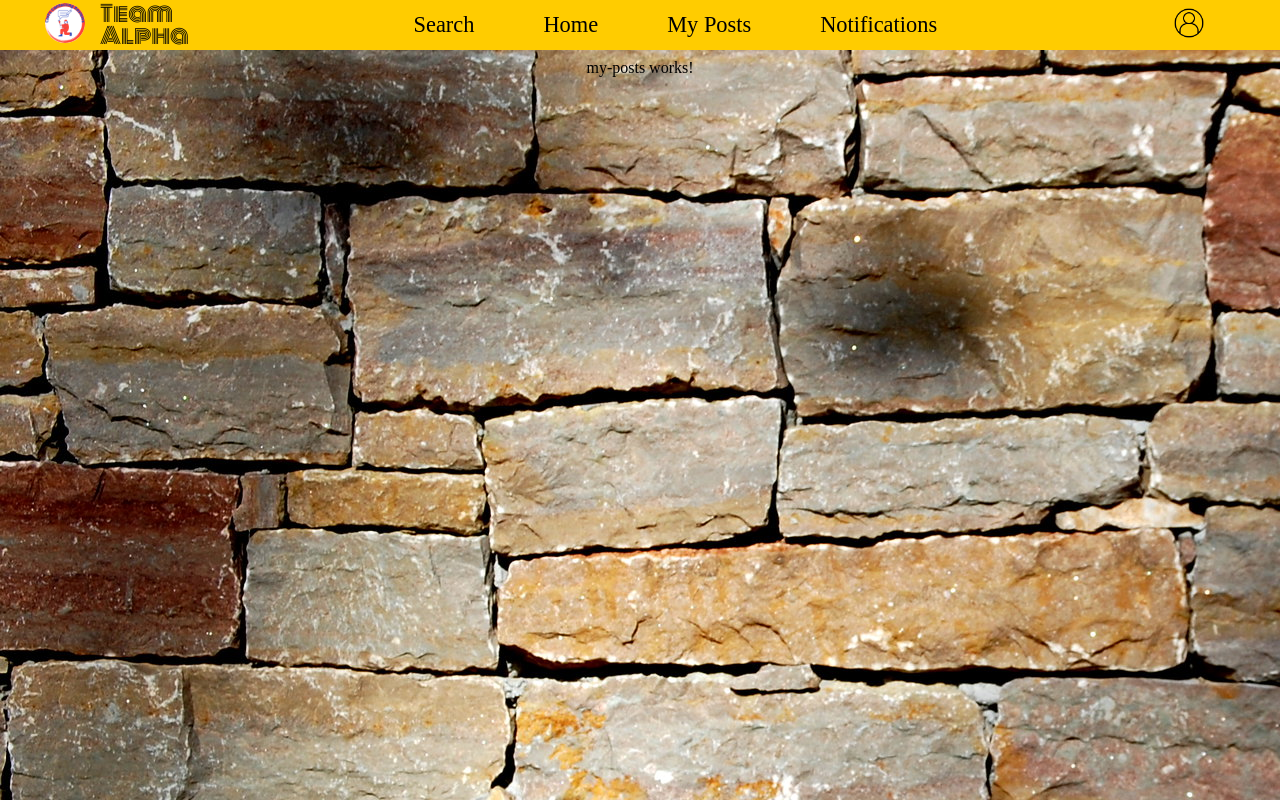
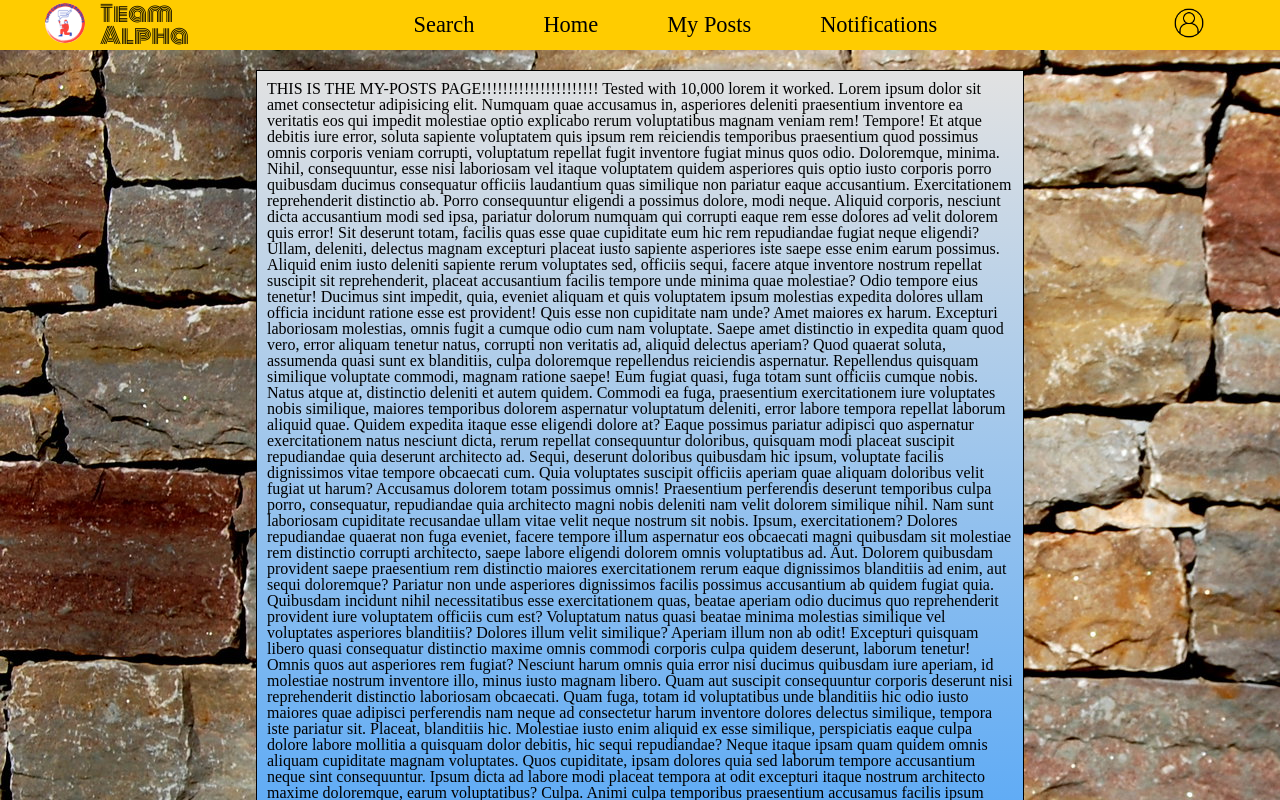
Before and after one commit to aloostrom-ecpi/cis480-capstone, an Angular app: page /my-posts in a window 1280 px wide. Shown: the top 800 px of the page. Built offline with nearby package versions, Linux system fonts and the light colour scheme.

Commit message:
styling changes and added body to my-posts

```diff
--- a/src/app/components/my-posts/my-posts.component.css
+++ b/src/app/components/my-posts/my-posts.component.css
@@ -1,8 +1,12 @@
 main {
-    width: 100vw;
-    height: 100%;
-    display: flex; /* next two lines used for centering content on page - Steve Woods */
-    justify-content: center;
-    margin-top: 10px;
-    overflow: hidden;
-  }
+  padding: 10px; /* used to format main tag on screen */
+  margin-left: 20%;
+  margin-right: 20%;
+  margin-top: 20px;
+  margin-bottom: 10%;
+  display: flex; /* next two lines to center content */
+  justify-content: center;
+  overflow: hidden;
+  background: linear-gradient(#e2e2e2, dodgerblue);
+  border: black solid .12rem;
+}
--- a/src/app/components/my-posts/my-posts.component.html
+++ b/src/app/components/my-posts/my-posts.component.html
@@ -1,3 +1,110 @@
 <main><!--put inside of main tag for purpose of CSS - Steve Woods-->
-    <p>my-posts works!</p>
+    <p> <!-- ADDED MORE CONTENT SO IT CAN BE STYLED - STEVE WOODS-->
+        THIS IS THE MY-POSTS PAGE!!!!!!!!!!!!!!!!!!!!!!
+        Tested with 10,000 lorem it worked. Lorem ipsum dolor sit amet consectetur
+        adipisicing elit. Numquam quae accusamus in, asperiores deleniti
+        praesentium inventore ea veritatis eos qui impedit molestiae optio
+        explicabo rerum voluptatibus magnam veniam rem! Tempore! Et atque debitis
+        iure error, soluta sapiente voluptatem quis ipsum rem reiciendis
+        temporibus praesentium quod possimus omnis corporis veniam corrupti,
+        voluptatum repellat fugit inventore fugiat minus quos odio. Doloremque,
+        minima. Nihil, consequuntur, esse nisi laboriosam vel itaque voluptatem
+        quidem asperiores quis optio iusto corporis porro quibusdam ducimus
+        consequatur officiis laudantium quas similique non pariatur eaque
+        accusantium. Exercitationem reprehenderit distinctio ab. Porro
+        consequuntur eligendi a possimus dolore, modi neque. Aliquid corporis,
+        nesciunt dicta accusantium modi sed ipsa, pariatur dolorum numquam qui
+        corrupti eaque rem esse dolores ad velit dolorem quis error! Sit deserunt
+        totam, facilis quas esse quae cupiditate eum hic rem repudiandae fugiat
+        neque eligendi? Ullam, deleniti, delectus magnam excepturi placeat iusto
+        sapiente asperiores iste saepe esse enim earum possimus. Aliquid enim
+        iusto deleniti sapiente rerum voluptates sed, officiis sequi, facere atque
+        inventore nostrum repellat suscipit sit reprehenderit, placeat accusantium
+        facilis tempore unde minima quae molestiae? Odio tempore eius tenetur!
+        Ducimus sint impedit, quia, eveniet aliquam et quis voluptatem ipsum
+        molestias expedita dolores ullam officia incidunt ratione esse est
+        provident! Quis esse non cupiditate nam unde? Amet maiores ex harum.
+        Excepturi laboriosam molestias, omnis fugit a cumque odio cum nam
+        voluptate. Saepe amet distinctio in expedita quam quod vero, error aliquam
+        tenetur natus, corrupti non veritatis ad, aliquid delectus aperiam? Quod
+        quaerat soluta, assumenda quasi sunt ex blanditiis, culpa doloremque
+        repellendus reiciendis aspernatur. Repellendus quisquam similique
+        voluptate commodi, magnam ratione saepe! Eum fugiat quasi, fuga totam sunt
+        officiis cumque nobis. Natus atque at, distinctio deleniti et autem
+        quidem. Commodi ea fuga, praesentium exercitationem iure voluptates nobis
+        similique, maiores temporibus dolorem aspernatur voluptatum deleniti,
+        error labore tempora repellat laborum aliquid quae. Quidem expedita itaque
+        esse eligendi dolore at? Eaque possimus pariatur adipisci quo aspernatur
+        exercitationem natus nesciunt dicta, rerum repellat consequuntur
+        doloribus, quisquam modi placeat suscipit repudiandae quia deserunt
+        architecto ad. Sequi, deserunt doloribus quibusdam hic ipsum, voluptate
+        facilis dignissimos vitae tempore obcaecati cum. Quia voluptates suscipit
+        officiis aperiam quae aliquam doloribus velit fugiat ut harum? Accusamus
+        dolorem totam possimus omnis! Praesentium perferendis deserunt temporibus
+        culpa porro, consequatur, repudiandae quia architecto magni nobis deleniti
+        nam velit dolorem similique nihil. Nam sunt laboriosam cupiditate
+        recusandae ullam vitae velit neque nostrum sit nobis. Ipsum,
+        exercitationem? Dolores repudiandae quaerat non fuga eveniet, facere
+        tempore illum aspernatur eos obcaecati magni quibusdam sit molestiae rem
+        distinctio corrupti architecto, saepe labore eligendi dolorem omnis
+        voluptatibus ad. Aut. Dolorem quibusdam provident saepe praesentium rem
+        distinctio maiores exercitationem rerum eaque dignissimos blanditiis ad
+        enim, aut sequi doloremque? Pariatur non unde asperiores dignissimos
+        facilis possimus accusantium ab quidem fugiat quia. Quibusdam incidunt
+        nihil necessitatibus esse exercitationem quas, beatae aperiam odio ducimus
+        quo reprehenderit provident iure voluptatem officiis cum est? Voluptatum
+        natus quasi beatae minima molestias similique vel voluptates asperiores
+        blanditiis? Dolores illum velit similique? Aperiam illum non ab odit!
+        Excepturi quisquam libero quasi consequatur distinctio maxime omnis
+        commodi corporis culpa quidem deserunt, laborum tenetur! Omnis quos aut
+        asperiores rem fugiat? Nesciunt harum omnis quia error nisi ducimus
+        quibusdam iure aperiam, id molestiae nostrum inventore illo, minus iusto
+        magnam libero. Quam aut suscipit consequuntur corporis deserunt nisi
+        reprehenderit distinctio laboriosam obcaecati. Quam fuga, totam id
+        voluptatibus unde blanditiis hic odio iusto maiores quae adipisci
+        perferendis nam neque ad consectetur harum inventore dolores delectus
+        similique, tempora iste pariatur sit. Placeat, blanditiis hic. Molestiae
+        iusto enim aliquid ex esse similique, perspiciatis eaque culpa dolore
+        labore mollitia a quisquam dolor debitis, hic sequi repudiandae? Neque
+        itaque ipsam quam quidem omnis aliquam cupiditate magnam voluptates. Quos
+        cupiditate, ipsam dolores quia sed laborum tempore accusantium neque sint
+        consequuntur. Ipsum dicta ad labore modi placeat tempora at odit excepturi
+        itaque nostrum architecto maxime doloremque, earum voluptatibus? Culpa.
+        Animi culpa temporibus praesentium accusamus facilis ipsum molestias
+        quibusdam dolor ad laboriosam. Voluptatibus nihil soluta nemo, numquam
+        explicabo nesciunt. Ut facilis pariatur debitis nulla animi sapiente vitae
+        unde doloribus autem. Nesciunt voluptate saepe, alias laborum quia
+        accusamus similique qui dignissimos suscipit quod maxime dolorem
+        laboriosam vel dicta quaerat, ipsum excepturi? Dolorem, vel omnis facilis
+        libero cupiditate sapiente saepe laborum officia! Sint optio iure itaque,
+        eveniet tenetur a fugiat ea distinctio laborum et consectetur aperiam,
+        veniam quisquam quidem voluptatum sunt. Eaque expedita aut aspernatur
+        tenetur obcaecati cupiditate veniam perferendis vitae quidem. Rem cumque
+        asperiores libero dolor blanditiis eius aspernatur reiciendis ipsam
+        quibusdam temporibus quidem, sunt labore obcaecati sapiente pariatur
+        tenetur illum consequatur amet culpa iste? Quisquam minima possimus
+        aperiam repellendus itaque? Inventore, dignissimos at architecto pariatur
+        modi illo enim est. Ducimus alias repudiandae atque magni provident libero
+        mollitia aut, expedita inventore deserunt cum pariatur nesciunt. Quidem
+        quo impedit tenetur sapiente vel. Laudantium aliquam placeat voluptatem
+        consectetur fugit molestiae et dolor officia odio totam consequuntur
+        officiis laboriosam quisquam quidem ipsam, ducimus minus cum, corrupti
+        architecto iste iure autem quas! Numquam, explicabo ex. Esse ipsum hic
+        eius quibusdam recusandae incidunt dignissimos quo. Aspernatur harum
+        dolores minus at ad, similique, totam architecto a quas mollitia quasi
+        consequuntur alias eaque ullam ipsa sunt culpa aperiam. Molestias, tempora
+        tenetur? Adipisci, incidunt dolore atque dicta ipsam natus facilis
+        quibusdam repudiandae quos sequi veritatis! Perferendis tempora sed enim.
+        Atque tempore repudiandae ipsam minima, amet doloremque assumenda? Quos,
+        modi. Cupiditate assumenda nulla obcaecati placeat dolorum fugit
+        voluptatibus quisquam perspiciatis, eos eligendi amet alias eaque harum,
+        blanditiis corrupti ducimus similique rem maiores. Eaque quibusdam cumque
+        fugiat excepturi impedit iste labore? Maiores beatae, quisquam explicabo
+        necessitatibus rem adipisci suscipit dolore quam repudiandae ipsam et
+        reiciendis incidunt excepturi, eligendi doloremque laudantium nesciunt a
+        porro molestiae nemo, magni nobis! Ratione doloribus deserunt minus! Rem
+        non atque facilis voluptatum nostrum quisquam deserunt repellat et sequi
+        architecto consectetur esse temporibus perspiciatis nihil quia excepturi
+        dolorum pariatur, officiis laudantium porro numquam autem est eaque
+      </p>
 </main>
```
